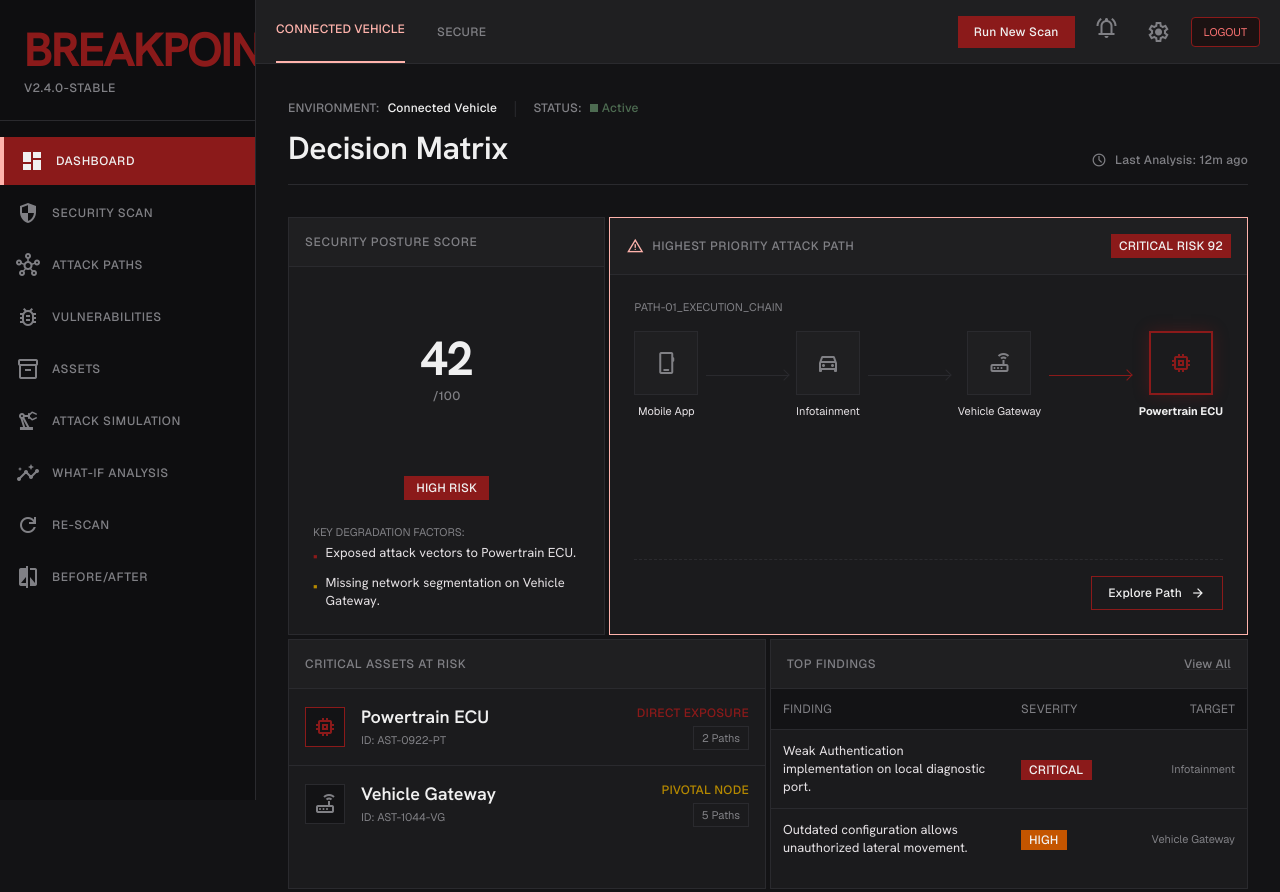
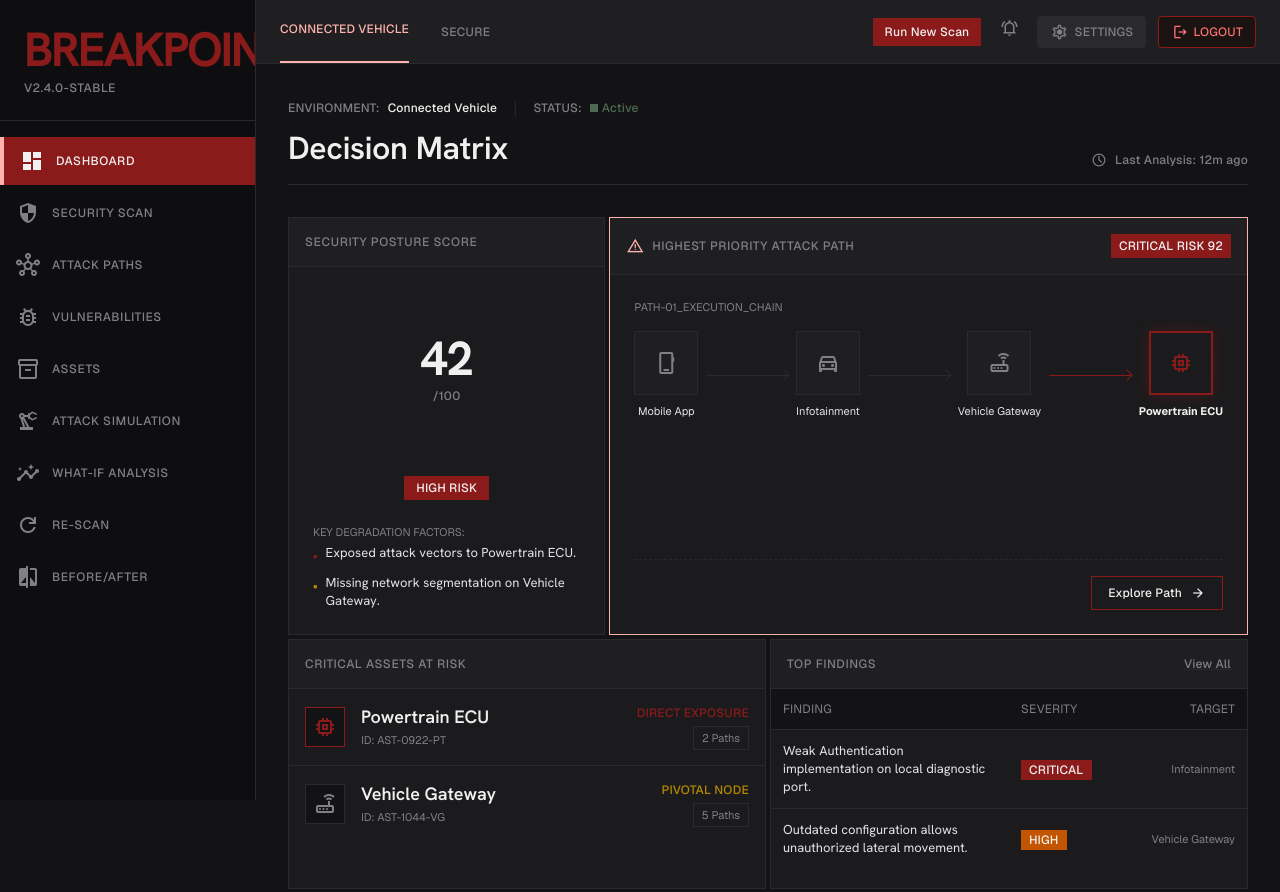
Before and after one commit to satyammishra256/breakpoint-security-scanner, a website: page BREAKPOINT_DEPLOYMENT_READY/frontend/dashboard/index.html in a window 1280 px wide. Shown: the top 892 px of the page. Drawn offline with nearby package versions, Linux system fonts and the light colour scheme.

Commit message:
Update index.html

```diff
--- a/BREAKPOINT_DEPLOYMENT_READY/frontend/dashboard/index.html
+++ b/BREAKPOINT_DEPLOYMENT_READY/frontend/dashboard/index.html
@@ -191,7 +191,7 @@
 <div class="flex-1 md:ml-64 flex flex-col min-h-screen">
 
 <!-- TopNavBar -->
-<header class="fixed top-0 right-0 md:left-64 flex justify-between items-center px-gutter z-40 bg-surface-container dark:bg-surface-container h-16 border-b border-border-technical w-full md:w-auto">
+<header class="fixed top-0 right-0 md:left-64 flex justify-between items-center px-6 z-40 bg-surface-container dark:bg-surface-container h-16 border-b border-border-technical w-full md:w-auto">
 <div class="flex items-center gap-6 h-full">
 <!-- Mobile Logo Fallback -->
 <h1 class="md:hidden font-headline-lg-mobile text-headline-lg-mobile font-bold text-primary">BREAKPOINT</h1>
@@ -200,20 +200,27 @@
 <a class="h-full flex items-center font-label-mono text-label-mono text-steel-gray hover:text-on-surface hover:bg-surface-container-highest transition-colors cursor-pointer px-2" href="../scans/index.html">SECURE</a>
 </nav>
 </div>
+
+<!-- Clear Top Right Actions: Run Scan, Notifications, Settings, Logout -->
 <div class="flex items-center gap-3">
-<button class="hidden md:flex bg-burgundy-accent text-off-white-text font-label-mono text-label-mono px-4 py-2 hover:bg-opacity-90 transition-opacity">
+<button class="hidden md:flex bg-burgundy-accent text-off-white-text font-label-mono text-label-mono px-3 py-1.5 hover:bg-opacity-90 transition-opacity">
     Run New Scan
 </button>
-<button class="text-steel-gray hover:text-on-surface transition-colors cursor-pointer active:opacity-80 p-2 hover:bg-surface-container-highest">
-<span class="material-symbols-outlined">notifications_active</span>
+
+<button class="text-steel-gray hover:text-on-surface transition-colors cursor-pointer p-1.5 hover:bg-surface-container-highest rounded">
+<span class="material-symbols-outlined text-[20px]">notifications_active</span>
 </button>
 
-<!-- Navigation to Settings & Logout -->
-<a href="../settings/index.html" class="text-steel-gray hover:text-on-surface transition-colors cursor-pointer active:opacity-80 p-2 hover:bg-surface-container-highest flex items-center gap-1 font-label-mono text-label-mono">
-<span class="material-symbols-outlined">settings</span>
+<!-- Explicit Settings Button -->
+<a href="../settings/index.html" class="flex items-center gap-1.5 px-3 py-1.5 text-steel-gray hover:text-off-white-text bg-surface-container-high hover:bg-surface-container-highest border border-border-technical rounded font-label-mono text-label-mono transition-colors">
+<span class="material-symbols-outlined text-[18px]">settings</span>
+<span>SETTINGS</span>
 </a>
-<a href="../auth/index.html" onclick="localStorage.removeItem('BREAKPOINT_TOKEN');" class="font-label-mono text-code-sm text-red-400 hover:text-red-300 border border-burgundy-accent px-3 py-1.5 bg-[#1b1212] rounded transition-colors uppercase">
-LOGOUT
+
+<!-- Explicit Account / Logout Button -->
+<a href="../auth/index.html" onclick="localStorage.removeItem('BREAKPOINT_TOKEN');" class="flex items-center gap-1 px-3 py-1.5 text-red-400 hover:text-red-300 bg-[#1b1212] hover:bg-[#2a1717] border border-burgundy-accent rounded font-label-mono text-label-mono transition-colors uppercase">
+<span class="material-symbols-outlined text-[18px]">logout</span>
+<span>LOGOUT</span>
 </a>
 </div>
 </header>
```
